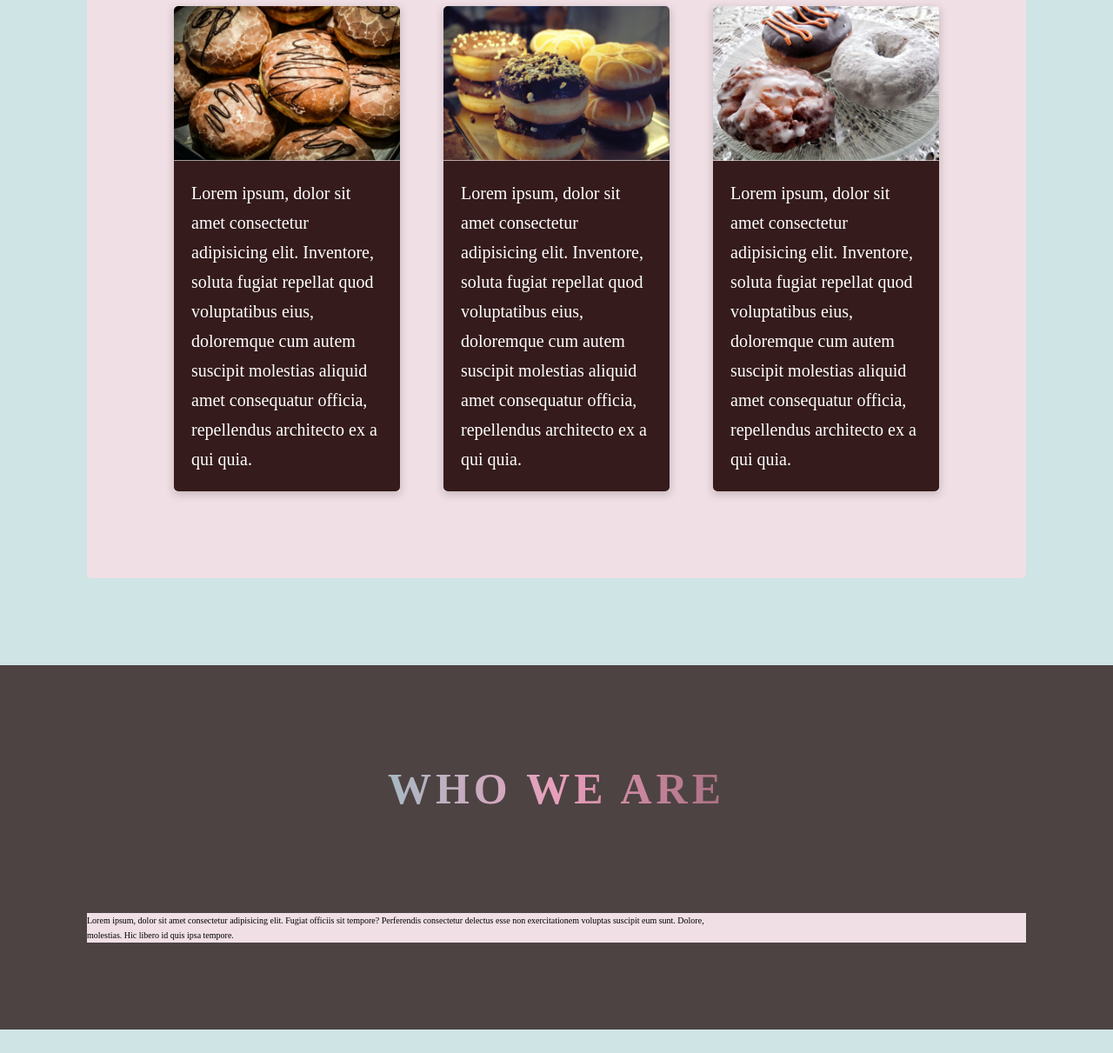
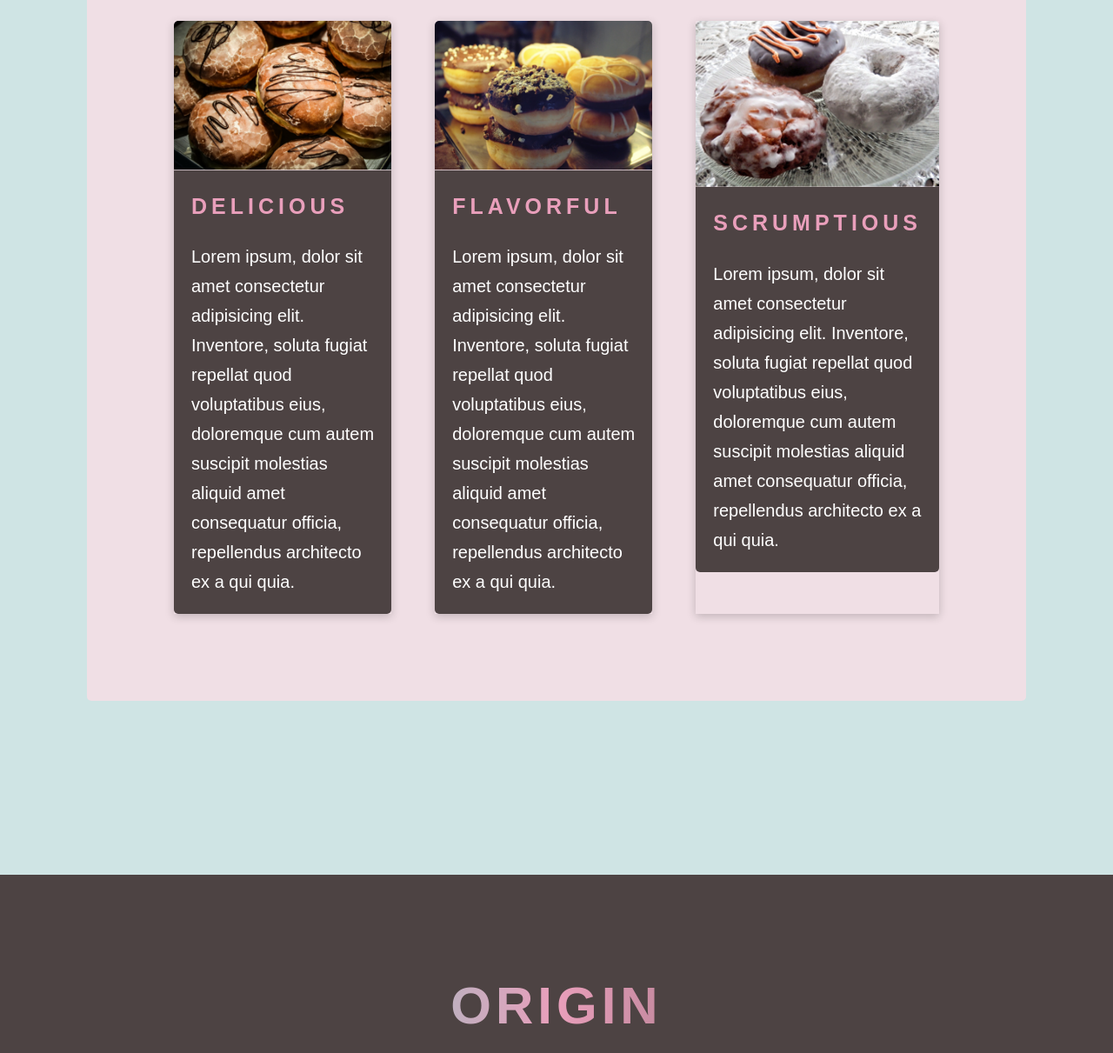
Before and after one commit to kalzero/Uptown-Donuts, a website built with webpack: page src/index.html in a window 1280 px wide. Shown: the part 1178-2389 px from the top of the page at 87% size. Before the commit the page ends 2362 px from the top, so only its background shows below. Built offline with nearby package versions, Linux system fonts and the light colour scheme.

Commit message:
added 4 squared picture for about section and small placeholder detail. used flexboxes inside a flexbox

```diff
--- a/src/css/abstracts/_variables.scss
+++ b/src/css/abstracts/_variables.scss
@@ -1,6 +1,6 @@
 $color-primary: rgb(50, 232, 207);
 $color-secondary: rgb(233, 159, 187);
-$color-tertiary: #351b1b;
+$color-tertiary: #4d4343;
 
 $backcolor-1: #cfe4e4;
 $backcolor-2: #f0dfe5;
--- a/src/css/base/_typography.scss
+++ b/src/css/base/_typography.scss
@@ -1,28 +1,42 @@
 body {
     line-height: 1.7;
+    font-family: sans-serif;
     background-color: $backcolor-1;
 }
 
+.header-secondary,
+.header-tertiary {
+    text-transform: uppercase;
+    letter-spacing: .5rem;
+}
+
 .header-secondary {
-    text-transform: uppercase;
     background-image: linear-gradient(to right, $color-primary, $color-secondary, $color-tertiary);
     -webkit-background-clip: text;
     color: transparent;
-    font-size: 5rem;
-    letter-spacing: .5rem;
+    font-size: 6rem;
+}
+
+.header-tertiary {
+    padding-bottom: 2rem;
+    color: $color-secondary;
+    font-size: 2.5rem;
+
+    &--dark {
+        color: $color-tertiary;
+    }
 }
 
 .paragraph {
+    margin-top:0;
     font-size: 2rem;
-    margin-top:0;
 
-
-    &--dark {
+    &--bg-dark {
         background-color: $color-tertiary;
         color: white;
     }
 
-    &--light {
+    &--bg-light {
         background-color: $color-primary;
         color: black;
     }
--- a/src/css/base/_utilities.scss
+++ b/src/css/base/_utilities.scss
@@ -5,7 +5,12 @@
 .u-padding-small {
     padding: 2rem;
 }
-
+.u-padding-medium {
+    padding: 4rem;
+}
+.u-padding-large {
+    padding: 6rem;
+}
 .u-border-radius-small {
     border-radius: 5px;
 }
--- a/src/css/layouts/_flexbox.scss
+++ b/src/css/layouts/_flexbox.scss
@@ -2,19 +2,28 @@
     background-color: $backcolor-2;
     margin-top: 10rem;
 }
-
-.flex-row {
+.flex-row-1 {
     display: flex;
 }
-
 .flex-col-1-of-3 {
     flex: 1;
 }
 
+
 .flex-col-1-of-2 {
-    flex: 2;
+    flex: 3;
 }
-
 .flex-col-2-of-2 {
     flex: 1;
 }
+
+.flex-row-2 {
+    display: flex;
+    overflow: hidden;
+}
+
+.flex-col-1-of-4 {
+    flex: 1;
+    width: 40rem;
+    height: 40rem;
+}
--- a/src/css/pages/_index.scss
+++ b/src/css/pages/_index.scss
@@ -1,5 +1,6 @@
 .section-donuts {
     padding: 10rem 10rem;
+    margin-bottom: 5rem;
 
     &__header {
         text-align: center;
@@ -27,4 +28,9 @@
     &__header {
         text-align: center;
     }
+
+    &__photo > img {
+        max-width: 100%;
+        max-height: 100%;
+    }
 }
--- a/src/index.html
+++ b/src/index.html
@@ -30,24 +30,39 @@
                 <h2 class="header-secondary">Gooey Delicious Donuts</h2>
             </div>
             <div class="section-donuts flex-container u-border-radius-small">
-                <div class="flex-row">
+                <div class="flex-row-1">
                     <div class="flex-col-1-of-3 u-shadow u-margin-right-small">
                         <div class="section-donuts__photo u-border-radius-tl-tr-small">
                             <img src="./img/donut-1-small.png" alt="Donut 1" class="section-donuts__photo-1">
                         </div>
-                        <p class="paragraph paragraph--dark u-padding-small u-border-radius-bl-br-small">Lorem ipsum, dolor sit amet consectetur adipisicing elit. Inventore, soluta fugiat repellat quod voluptatibus eius, doloremque cum autem suscipit molestias aliquid amet consequatur officia, repellendus architecto ex a qui quia.</p>
+                        <div class="section-donuts__description paragraph--bg-dark u-padding-small u-border-radius-bl-br-small">
+                            <h3 class="header-tertiary">
+                                Delicious
+                            </h3>
+                            <p class="paragraph u-border-radius-bl-br-small">Lorem ipsum, dolor sit amet consectetur adipisicing elit. Inventore, soluta fugiat repellat quod voluptatibus eius, doloremque cum autem suscipit molestias aliquid amet consequatur officia, repellendus architecto ex a qui quia.</p>
+                        </div>
                     </div>
                     <div class="flex-col-1-of-3 u-shadow u-margin-right-small">
                         <div class="section-donuts__photo u-border-radius-tl-tr-small">
                             <img src="./img/donut-2-small.png" alt="Donut 2" class="section-donuts__photo-2">
                         </div>
-                        <p class="paragraph paragraph--dark u-padding-small u-border-radius-bl-br-small">Lorem ipsum, dolor sit amet consectetur adipisicing elit. Inventore, soluta fugiat repellat quod voluptatibus eius, doloremque cum autem suscipit molestias aliquid amet consequatur officia, repellendus architecto ex a qui quia.</p>
+                        <div class="section-donuts__description paragraph--bg-dark u-padding-small u-border-radius-bl-br-small">
+                            <h3 class="header-tertiary">
+                                Flavorful
+                            </h3>
+                            <p class="paragraph u-border-radius-bl-br-small">Lorem ipsum, dolor sit amet consectetur adipisicing elit. Inventore, soluta fugiat repellat quod voluptatibus eius, doloremque cum autem suscipit molestias aliquid amet consequatur officia, repellendus architecto ex a qui quia.</p>
+                        </div>
                     </div>
                     <div class="flex-col-1-of-3 u-shadow">
                         <div class="section-donuts__photo u-border-radius-tl-tr-small">
                             <img src="./img/donut-3-small.png" alt="Donut 3" class="section-donuts__photo-3">
                         </div>
-                        <p class="paragraph paragraph--dark u-padding-small u-border-radius-bl-br-small">Lorem ipsum, dolor sit amet consectetur adipisicing elit. Inventore, soluta fugiat repellat quod voluptatibus eius, doloremque cum autem suscipit molestias aliquid amet consequatur officia, repellendus architecto ex a qui quia.</p>
+                        <div class="section-donuts__description paragraph--bg-dark u-padding-small u-border-radius-bl-br-small">
+                            <h3 class="header-tertiary">
+                                Scrumptious
+                            </h3>
+                            <p class="paragraph">Lorem ipsum, dolor sit amet consectetur adipisicing elit. Inventore, soluta fugiat repellat quod voluptatibus eius, doloremque cum autem suscipit molestias aliquid amet consequatur officia, repellendus architecto ex a qui quia.</p>
+                        </div>
                     </div>
                 </div>
             </div>
@@ -55,21 +70,29 @@
 
         <section class="section-about" id="section-about">
             <div class="section-about__header">
-                <h2 class="header-secondary">Who we are</h2>
+                <h2 class="header-secondary">Origin</h2>
             </div>
-            <div class="flex-row flex-container">
-                <div class="flex-col-1-of-2">
+            <div class="flex-row-1 flex-container u-border-radius-small">
+                <div class="flex-col-1-of-2 u-padding-large">
+                    <h3 class="header-tertiary header-tertiary--dark">
+                        Established in Uptown Chicago
+                    </h3>
                     <div class="section-about__story">
-                        <P>Lorem ipsum, dolor sit amet consectetur adipisicing elit. Fugiat officiis sit tempore? Perferendis consectetur delectus esse non exercitationem voluptas suscipit eum sunt. Dolore, molestias. Hic libero id quis ipsa tempore.</P>
+                        <p class="paragraph">Lorem ipsum, dolor sit amet consectetur adipisicing elit. Fugiat officiis sit tempore? Perferendis consectetur delectus esse non exercitationem voluptas suscipit eum sunt. Dolore, molestias. Hic libero id quis ipsa tempore. Lorem ipsum dolor sit amet consectetur adipisicing elit. Non similique maiores dolorum quidem fuga assumenda, ipsam molestiae ex accusamus temporibus facilis sit accusantium doloribus corrupti. Exercitationem inventore quasi dolorem cupiditate. Lorem ipsum dolor sit amet consectetur adipisicing elit. Perferendis placeat sit dolore ipsa nulla ut cupiditate eligendi corrupti inventore? Rem corporis qui asperiores molestias necessitatibus architecto debitis dolore reiciendis hic?</p>
                     </div>
                 </div>
                 <div class="flex-col-2-of-2">
                     <div class="section-about__photo">
-
+                        <div class="flex-row-2">
+                            <div class="flex-col-1-of-4"><img src="./img/uptown-about-1.png" alt="Photo by Court Prather on Unsplash" class="section-about__photo-1"></div>
+                            <div class="flex-col-1-of-4"><img src="./img/uptown-about-2.png" alt="Photo by Thomas Kelley on Unsplash" class="section-about__photo-2"></div>
+                        </div>
+                        <div class="flex-row-2">
+                            <div class="flex-col-1-of-4"><img src="./img/uptown-about-3.png" alt="Photo by Zach Miles on Unsplash" class="section-about__photo-3"></div>
+                            <div class="flex-col-1-of-4"><img src="./img/uptown-about-4.png" alt="Photo by Leon Ephraïm on Unsplash" class="section-about__photo-4"></div>
+                        </div>
                     </div>
                 </div>
-
-
             </div>
         </section>
 
```
Also changed, not shown: src/img/uptown-about-1.png (added), src/img/uptown-about-2.png (added), src/img/uptown-about-3.png (added), src/img/uptown-about-4.png (added), 1 other file.
